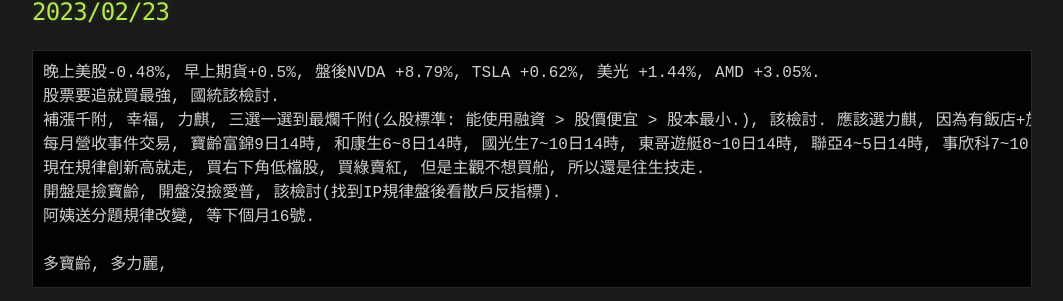
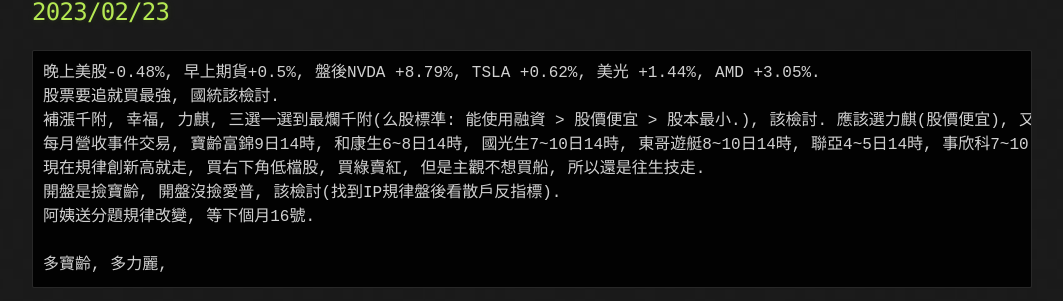
Before and after one commit to lepg5487/Stock_God, a Jekyll site: the page built from index.md, in a window 1280 px wide and 900 px high, scrolled down 428 px. Shown: the part 196-497 px from the top of the window, without its empty margins (108-1171 px from the left). Built offline with Jekyll 4.4.1, drawn with Linux system fonts in a browser that asks for light colours; our own code applies the rules of GitHub Pages for plain Markdown files.

Commit message:
Update index.md

````diff
--- a/index.md
+++ b/index.md
@@ -24,7 +24,7 @@ layout: testlayouts
 ```
 晚上美股-0.48%, 早上期貨+0.5%, 盤後NVDA +8.79%, TSLA +0.62%, 美光 +1.44%, AMD +3.05%.
 股票要追就買最強, 國統該檢討.
-補漲千附, 幸福, 力麒, 三選一選到最爛千附(么股標準: 能使用融資 > 股價便宜 > 股本最小.), 該檢討. 應該選力麒, 因為有飯店+旅遊+餐飲+水資源.
+補漲千附, 幸福, 力麒, 三選一選到最爛千附(么股標準: 能使用融資 > 股價便宜 > 股本最小.), 該檢討. 應該選力麒(股價便宜), 又有飯店+旅遊+餐飲+水資源.
 每月營收事件交易, 寶齡富錦9日14時, 和康生6~8日14時, 國光生7~10日14時, 東哥遊艇8~10日14時, 聯亞4~5日14時, 事欣科7~10日14時.
 現在規律創新高就走, 買右下角低檔股, 買綠賣紅, 但是主觀不想買船, 所以還是往生技走.
 開盤是撿寶齡, 開盤沒撿愛普, 該檢討(找到IP規律盤後看散戶反指標).
````
